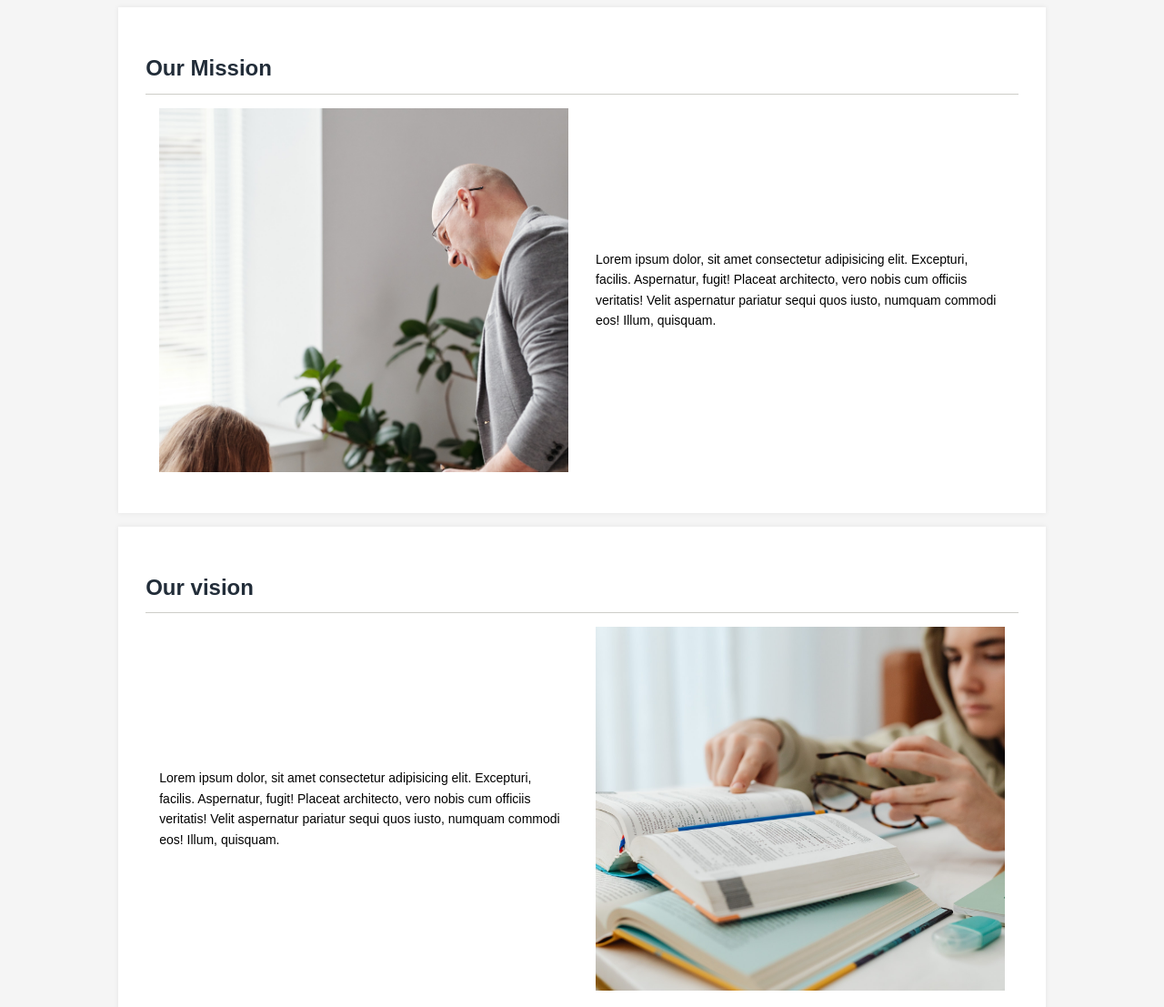
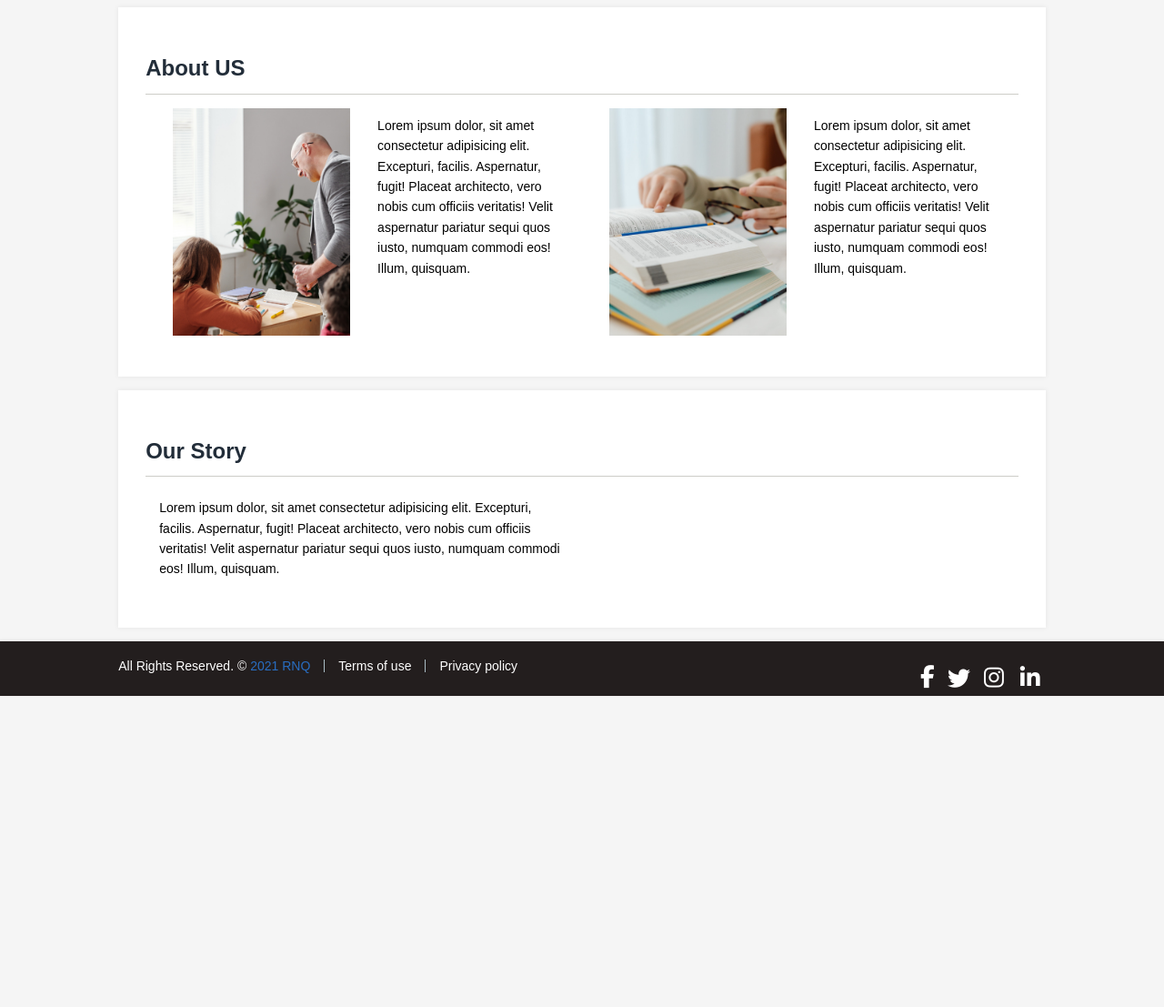
Before and after one commit to sajid557/RNQAcademyUI, a plain HTML site: page about.html in a window 1280 px wide. Shown: the part 430-1537 px from the top of the page at 91% size. After the commit the page ends 1196 px from the top, so only its background shows below. Drawn offline with Linux system fonts and the light colour scheme.

Commit message:
about us changed

```diff
--- a/about.html
+++ b/about.html
@@ -161,50 +161,39 @@
                 <div class="container">
                     <div class="content-box white-bg">
                         <div class="sec-header">
-                            <h2>Our Mission</h2>
+                            <h2>About US </h2>
                         </div>
                         <div class="flexrow item">
                             <div class="sec-md-col-50">
-                                <div class="img-box">
-                                    <img src="./images/mission.jpg" alt="" loading="lazy">
+                                <div class="flexrow">
+                                    <div class="sec-md-col-50 img-box">
+                                        <img src="./images/mission.jpg" alt="" loading="lazy">
+                                    </div>
+                                    <div class="sec-md-col-50 text-box">
+                                        <p>Lorem ipsum dolor, sit amet consectetur adipisicing elit. Excepturi, facilis. Aspernatur, fugit! Placeat architecto, vero nobis cum officiis veritatis! Velit aspernatur pariatur sequi quos iusto, numquam commodi eos! Illum, quisquam.</p>
+                                    </div>
+                                    </div>
                                 </div>
-                            </div>
+
                             <div class="sec-md-col-50">
-                                <div class="text-box">
-                                    <p>Lorem ipsum dolor, sit amet consectetur adipisicing elit. Excepturi, facilis. Aspernatur, fugit! Placeat architecto, vero nobis cum officiis veritatis! Velit aspernatur pariatur sequi quos iusto, numquam commodi eos! Illum, quisquam.</p>
+                                <div class="flexrow">
+                                    <div class="sec-md-col-50 img-box">
+                                        <img src="./images/vision.jpg" alt="" loading="lazy">
+                                    </div>
+                                    <div class="sec-md-col-50 text-box">
+                                        <p>Lorem ipsum dolor, sit amet consectetur adipisicing elit. Excepturi, facilis. Aspernatur, fugit! Placeat architecto, vero nobis cum officiis veritatis! Velit aspernatur pariatur sequi quos iusto, numquam commodi eos! Illum, quisquam.</p>
+                                    </div>
                                 </div>
                             </div>
 
                         </div>
                     </div>
+
                     <div class="content-box white-bg">
                         <div class="sec-header">
-                            <h2>Our vision</h2>
+                            <h2>Our Story</h2>
                         </div>
                         <div class="flexrow item">
-                            <div class="sec-md-col-50">
-                                <div class="text-box">
-                                    <p>Lorem ipsum dolor, sit amet consectetur adipisicing elit. Excepturi, facilis. Aspernatur, fugit! Placeat architecto, vero nobis cum officiis veritatis! Velit aspernatur pariatur sequi quos iusto, numquam commodi eos! Illum, quisquam.</p>
-                                </div>
-                            </div>
-                            <div class="sec-md-col-50">
-                                <div class="img-box">
-                                    <img src="./images/vision.jpg" alt="" loading="lazy">
-                                </div>
-                            </div>
-                        </div>
-
-                    </div>
-                    <div class="content-box white-bg">
-                        <div class="sec-header">
-                            <h2>Our Team</h2>
-                        </div>
-                        <div class="flexrow item">
-                            <div class="sec-md-col-50">
-                                <div class="img-box">
-                                    <img src="./images/team.jpg" alt="" loading="lazy">
-                                </div>
-                            </div>
                             <div class="sec-md-col-50">
                                 <div class="text-box">
                                     <p>Lorem ipsum dolor, sit amet consectetur adipisicing elit. Excepturi, facilis. Aspernatur, fugit! Placeat architecto, vero nobis cum officiis veritatis! Velit aspernatur pariatur sequi quos iusto, numquam commodi eos! Illum, quisquam.</p>
--- a/scss/style.scss
+++ b/scss/style.scss
@@ -2831,6 +2831,11 @@ height: 120px;
 /*==============================================================
 					ABOUT US
   ==============================================================*/
+  .mission-vision-section{
+ .content-box .item .img-box img{
+   height: 250px;
+ }
+  }
 
 
 
```
Also changed, not shown: css/style.css, 1 other file.
